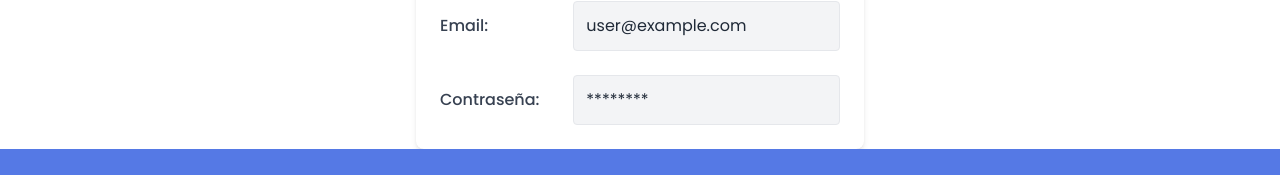
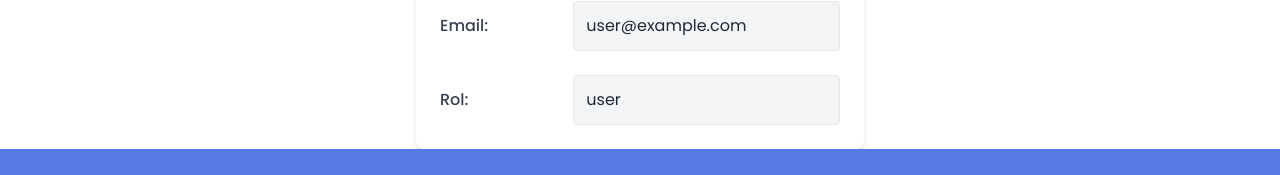
Before and after one commit to Talkird/bookstore-frontend, a React (Vite) app: page /account in a window 1280 px wide. Shown: the part 309-484 px from the top of the page. Built offline with nearby package versions, Linux system fonts and the light colour scheme.

Commit message:
role to accountpage

```diff
--- a/src/pages/Account.jsx
+++ b/src/pages/Account.jsx
@@ -1,9 +1,9 @@
-import React, { useState } from "react";
+import React from "react";
 
 function Account() {
   const userData = {
     email: "user@example.com",
-    password: "********",
+    role: "user",
   };
 
   return (
@@ -19,9 +19,9 @@ function Account() {
           </div>
         </div>
         <div className="flex items-center">
-          <label className="w-1/3 font-medium text-gray-700">Contraseña:</label>
+          <label className="w-1/3 font-medium text-gray-700">Rol:</label>
           <div className="w-2/3 rounded border bg-gray-100 p-3 text-gray-800">
-            {userData.password}
+            {userData.role}
           </div>
         </div>
       </div>
```
